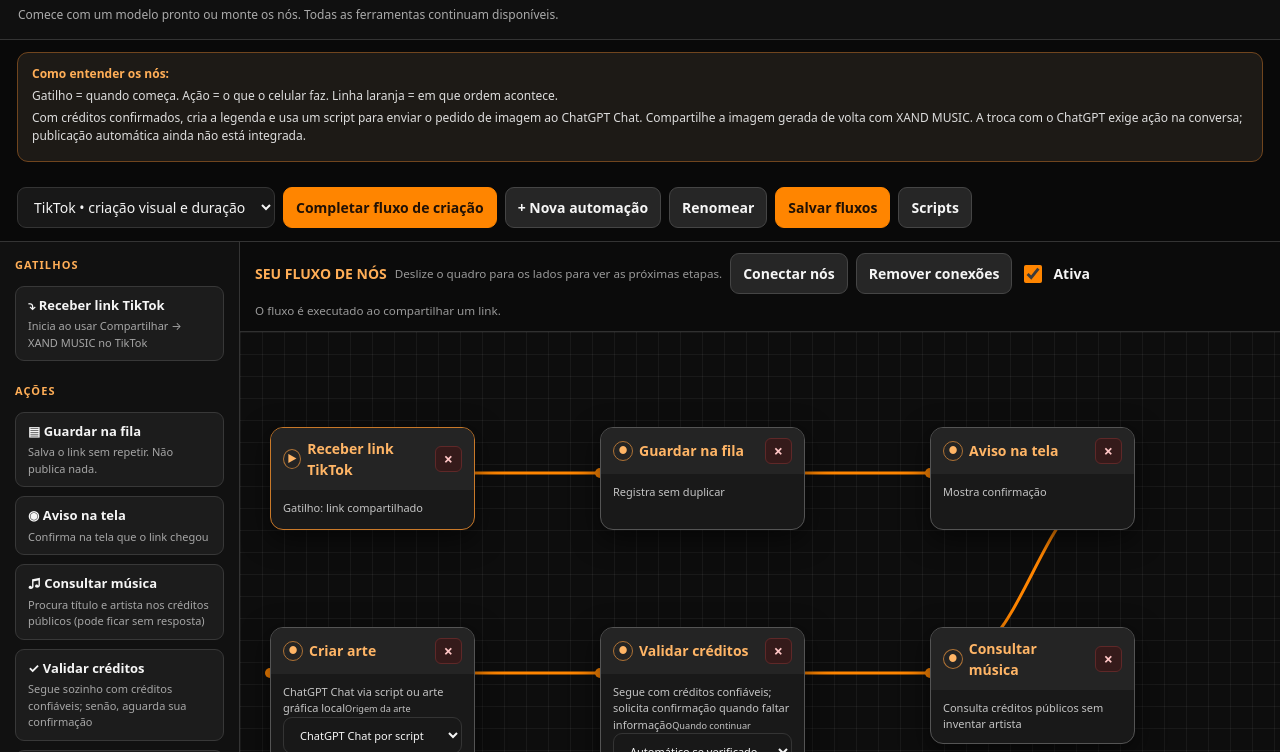
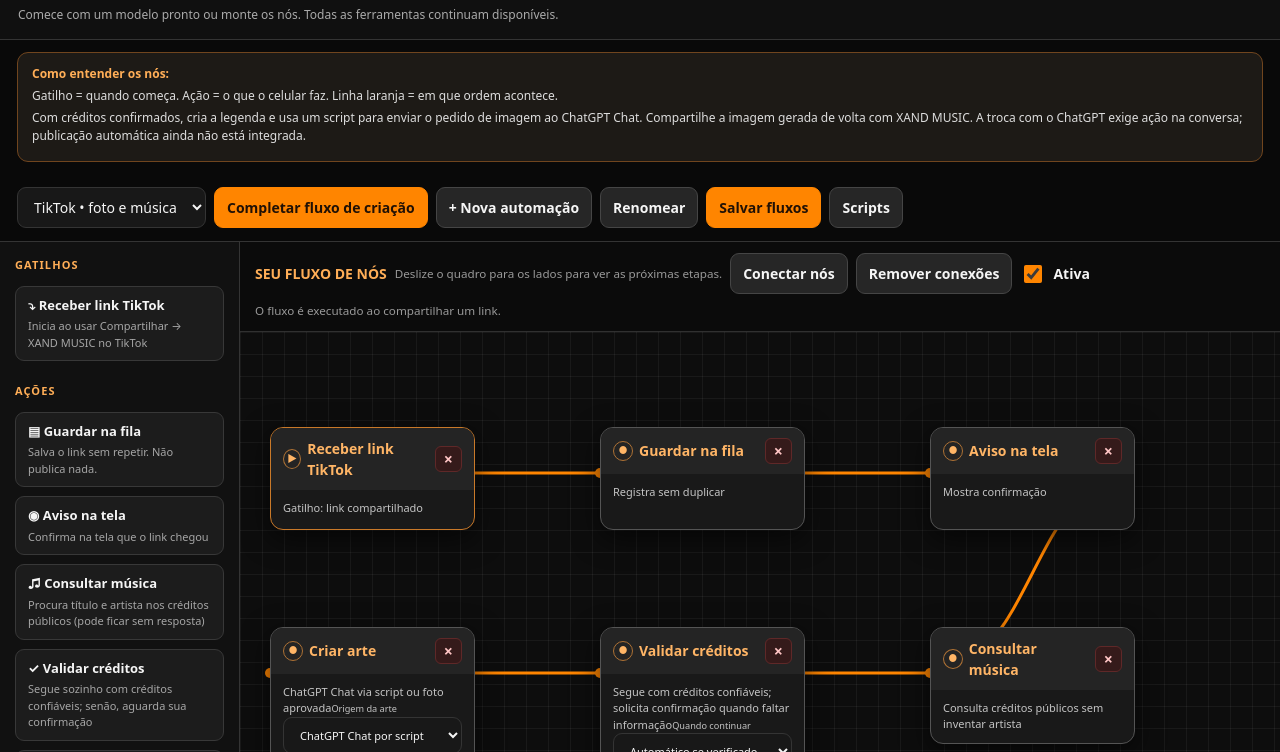
Before and after one commit to carlosalexandrevicente12-droid/xand-trend-music, a plain HTML site: page android-share/app/src/main/assets/flows.html in a window 1280 px wide. Both pictures are taken after a click on the button "Completar fluxo de criação". Shown: the part 48-800 px from the top of the page. Drawn offline with Linux system fonts and the light colour scheme.

Commit message:
ui(android): align node editor with photo-only TikTok workflow

```diff
--- a/android-share/app/src/main/assets/flows.html
+++ b/android-share/app/src/main/assets/flows.html
@@ -43,9 +43,9 @@ svg{position:absolute;inset:0;pointer-events:none;width:100%;height:100%;overflo
 <button data-type="action_notify"><b>◉ Aviso na tela</b><small>Confirma na tela que o link chegou</small></button>
 <button data-type="action_identify"><b>♫ Consultar música</b><small>Procura título e artista nos créditos públicos (pode ficar sem resposta)</small></button>
 <button data-type="action_review"><b>✓ Validar créditos</b><small>Segue sozinho com créditos confiáveis; senão, aguarda sua confirmação</small></button>
-<button data-type="action_image"><b>▧ Criar imagem</b><small>ChatGPT Chat por script, arte gráfica local ou escolha manual</small></button>
+<button data-type="action_image"><b>▧ Criar imagem</b><small>ChatGPT Chat por script ou escolha manual (Pinterest)</small></button>
 <button data-type="action_logo"><b>◈ Posicionar logo</b><small>Arrastar e ajustar tamanho, mantendo a logo completa</small></button>
-<button data-type="action_duration"><b>◷ Definir duração</b><small>Uma duração para todas as camadas do vídeo</small></button>
+<button data-type="action_duration"><b>◷ Música no TikTok</b><small>Usar versão completa ou maior trecho permitido no modo Foto</small></button>
 <button data-type="action_caption"><b>✎ Criar legenda</b><small>Nome, artista, estilo e pergunta para engajar</small></button>
 <button data-type="action_copy"><b>⧉ Copiar link</b><small>Deixa o link pronto para colar em outro app</small></button>
 <button data-type="action_open"><b>↗ Abrir TikTok</b><small>Abre o TikTok quando o link chega</small></button><button data-type="action_script"><b>⌘ Executar script</b><small>Roda comandos que você salvou em Scripts</small></button>
@@ -64,9 +64,9 @@ const TYPES={
  action_notify:{name:'Aviso na tela',description:'Mostra confirmação',kind:'action'},
  action_identify:{name:'Consultar música',description:'Consulta créditos públicos sem inventar artista',kind:'action'},
  action_review:{name:'Validar créditos',description:'Segue com créditos confiáveis; solicita confirmação quando faltar informação',kind:'action'},
- action_image:{name:'Criar arte',description:'ChatGPT Chat via script ou arte gráfica local',kind:'action'},
+ action_image:{name:'Criar arte',description:'ChatGPT Chat via script ou foto aprovada',kind:'action'},
  action_logo:{name:'Posicionar logo',description:'Logo completa embaixo, sem cobrir título e artista',kind:'action'},
- action_duration:{name:'Definir duração',description:'Todas as camadas começam e terminam juntas',kind:'action'},
+ action_duration:{name:'Música no TikTok',description:'Sem MP4: maior duração permitida pelo TikTok',kind:'action'},
  action_caption:{name:'Criar legenda',description:'Monta uma legenda sem inventar créditos',kind:'action'},
  action_copy:{name:'Copiar link',description:'Copia para a área de transferência',kind:'action'},
  action_open:{name:'Abrir TikTok',description:'Abre o aplicativo TikTok',kind:'action'},
@@ -103,7 +103,7 @@ function show(){let f=current();if(!f)return;list();$('enabled').checked=!!f.ena
  if(n.type==='action_image'){
   const label=document.createElement('small');label.textContent='Origem da arte';body.append(label);
   const source=document.createElement('select');source.style.cssText='width:100%;font-size:11px';
-  [['chatgpt_chat','ChatGPT Chat por script'],['generated_local','Arte gráfica local (sem API)'],['manual','Pinterest / escolha manual']].forEach(([v,t])=>{
+  [['chatgpt_chat','ChatGPT Chat por script'],['generated_local','Legado: arte local desativada para o canal'],['manual','Pinterest / escolha manual']].forEach(([v,t])=>{
     let o=document.createElement('option');o.value=v;o.textContent=t;source.append(o)});
   source.value=n.image_source||'chatgpt_chat';source.onclick=e=>e.stopPropagation();
   body.append(source);
@@ -140,11 +140,9 @@ function show(){let f=current();if(!f)return;list();$('enabled').checked=!!f.ena
   size.onchange=e=>{n.logo_width_pct=Number(size.value);notify('Tamanho padrão alterado. Salve o fluxo.');};body.append(size);
  }
  if(n.type==='action_duration'){
-  const label=document.createElement('small');label.textContent='Duração: 60 a 180 segundos para todas as camadas';body.append(label);
-  const duration=document.createElement('input');duration.type='number';duration.min='60';duration.max='180';duration.step='1';
-  duration.style.cssText='width:100%;font-size:14px';duration.inputMode='numeric';
-  duration.value=String(Math.max(60,Math.min(180,Number(n.duration_sec)||60)));duration.onclick=e=>e.stopPropagation();
-  duration.onchange=e=>{const v=Math.max(60,Math.min(180,Math.round(Number(duration.value)||60)));duration.value=String(v);n.duration_sec=v;notify('Duração de 1 a 3 minutos salva no nó. Salve o fluxo.');};body.append(duration);
+  const label=document.createElement('small');
+  label.textContent='Modo Foto: escolha no TikTok a versão completa da música ou o maior trecho permitido. Nenhum vídeo será gerado.';
+  body.append(label);
  }
  el.append(head,body);
  el.onclick=()=>{if(!linking)return;if(!source){source=n.id;el.classList.add('selected');notify('Agora toque no nó de destino.')}else{if(source!==n.id&&!f.edges.some(e=>e.from===source&&e.to===n.id)){f.edges.push({from:source,to:n.id});notify('Conexão criada. Salve os fluxos.')}else notify('Conexão não adicionada.');linking=false;source=null;$('connect').textContent='Conectar nós';show()}};
@@ -174,8 +172,8 @@ function appendStages(f){
  f.enabled=true;
 }
 $('template').onclick=()=>{
- const names=['Entrada TikTok • guardar e avisar','TikTok • identificar e escolher capa','TikTok • criação visual e duração'];
- const name=names[2];
+ const names=['Entrada TikTok • guardar e avisar','TikTok • identificar e escolher capa','TikTok • criação visual e duração','TikTok • foto e música'];
+ const name=names[3];
  const existing=flows.findIndex(f=>names.includes(f.name));
  if(existing>=0){
   index=existing;const f=current();
```
